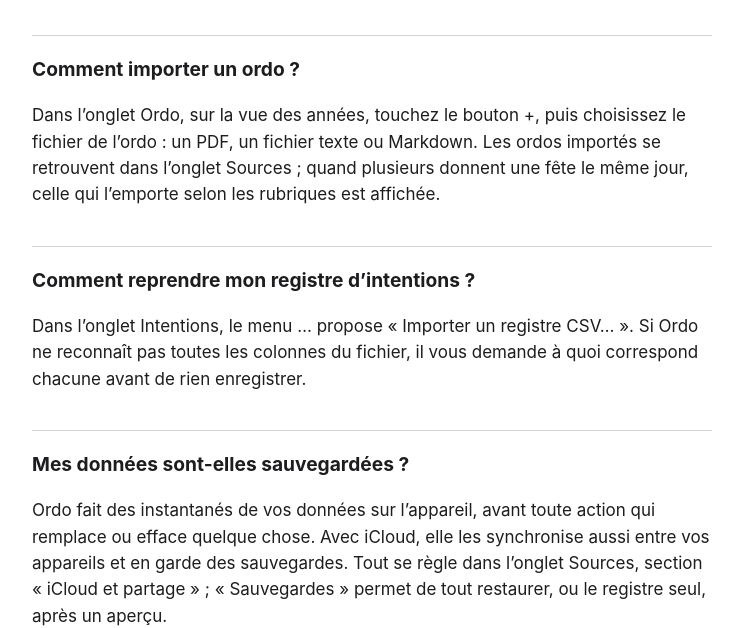
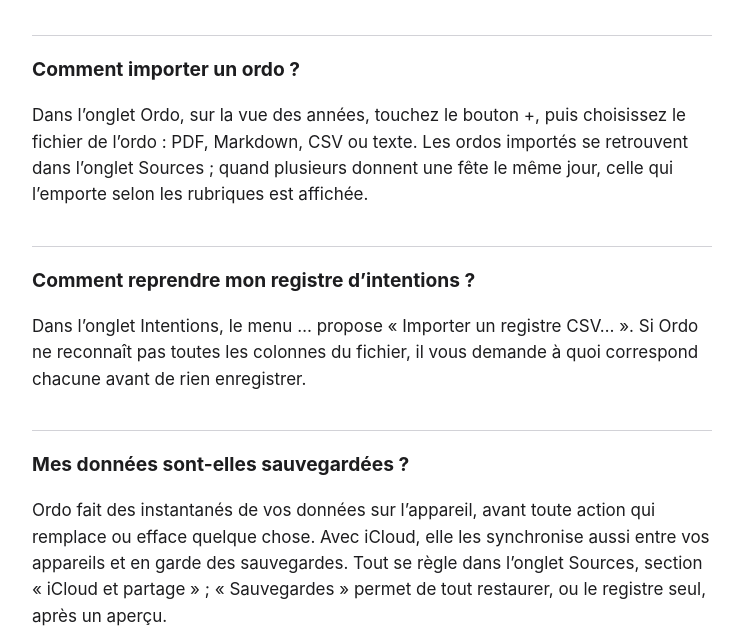
Before and after one commit to Toinewh/Toinewh.github.io, a plain HTML site: page ordo/support/index.html in a window 1280 px wide. Shown: the part 176-804 px from the top of the page, without its empty margins (268-1011 px from the left). Drawn offline with Linux system fonts and the light colour scheme.

Commit message:
Ordo's support page: CSV among the formats of an ordo
Co-Authored-By: Claude Opus 5.5 <noreply@anthropic.com>

```diff
--- a/ordo/support/index.html
+++ b/ordo/support/index.html
@@ -13,7 +13,7 @@
 <p>Ordo présente l’ordo liturgique sur l’iPhone et l’iPad, jour après jour, et accompagne le prêtre dans la célébration de la messe : les fêtes et leurs préséances, les intentions de messe et leur registre, les lieux où il célèbre.</p>
 
 <h2>Comment importer un ordo ?</h2>
-<p>Dans l’onglet Ordo, sur la vue des années, touchez le bouton +, puis choisissez le fichier de l’ordo : un PDF, un fichier texte ou Markdown. Les ordos importés se retrouvent dans l’onglet Sources ; quand plusieurs donnent une fête le même jour, celle qui l’emporte selon les rubriques est affichée.</p>
+<p>Dans l’onglet Ordo, sur la vue des années, touchez le bouton +, puis choisissez le fichier de l’ordo : PDF, Markdown, CSV ou texte. Les ordos importés se retrouvent dans l’onglet Sources ; quand plusieurs donnent une fête le même jour, celle qui l’emporte selon les rubriques est affichée.</p>
 
 <h2>Comment reprendre mon registre d’intentions ?</h2>
 <p>Dans l’onglet Intentions, le menu … propose « Importer un registre CSV… ». Si Ordo ne reconnaît pas toutes les colonnes du fichier, il vous demande à quoi correspond chacune avant de rien enregistrer.</p>
```
